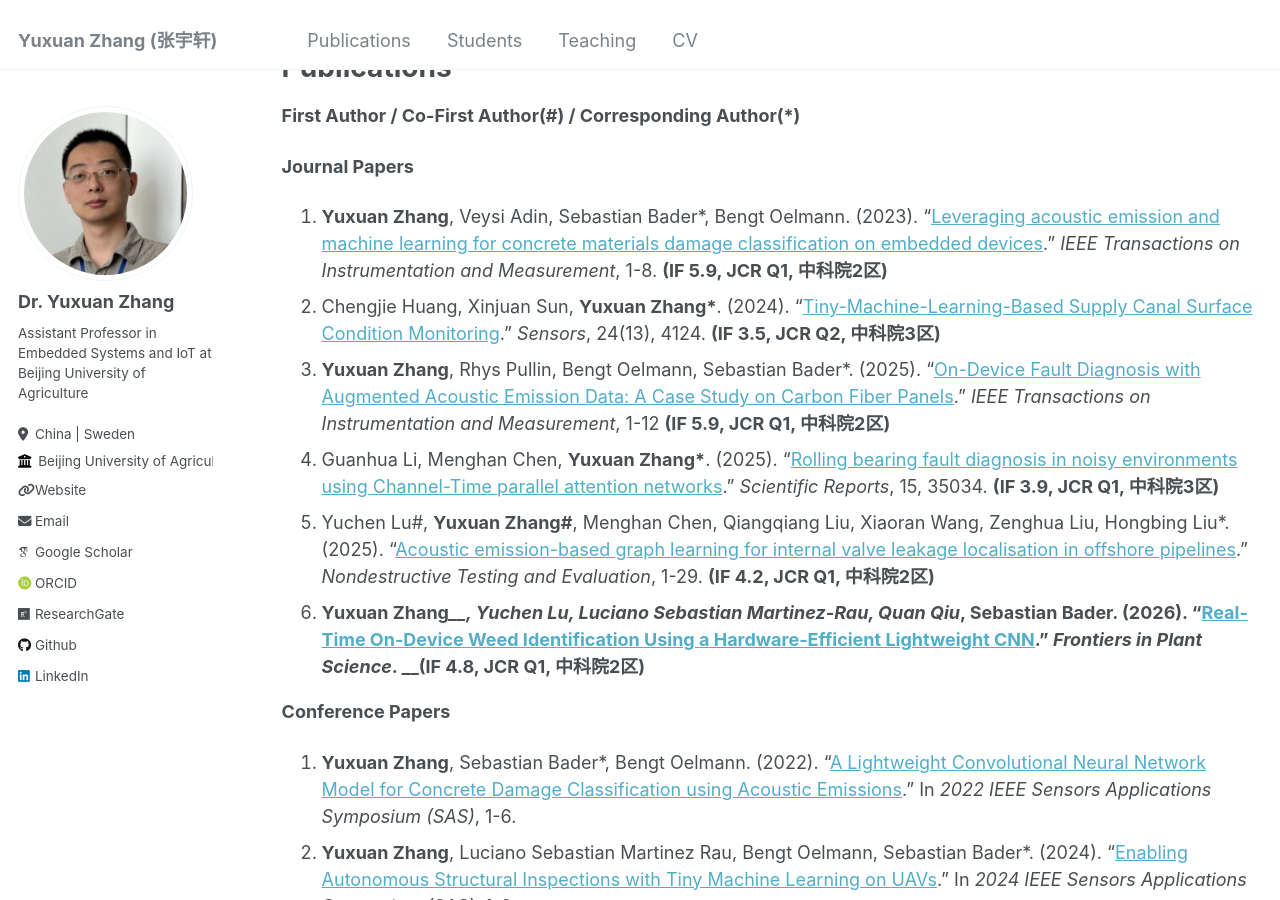
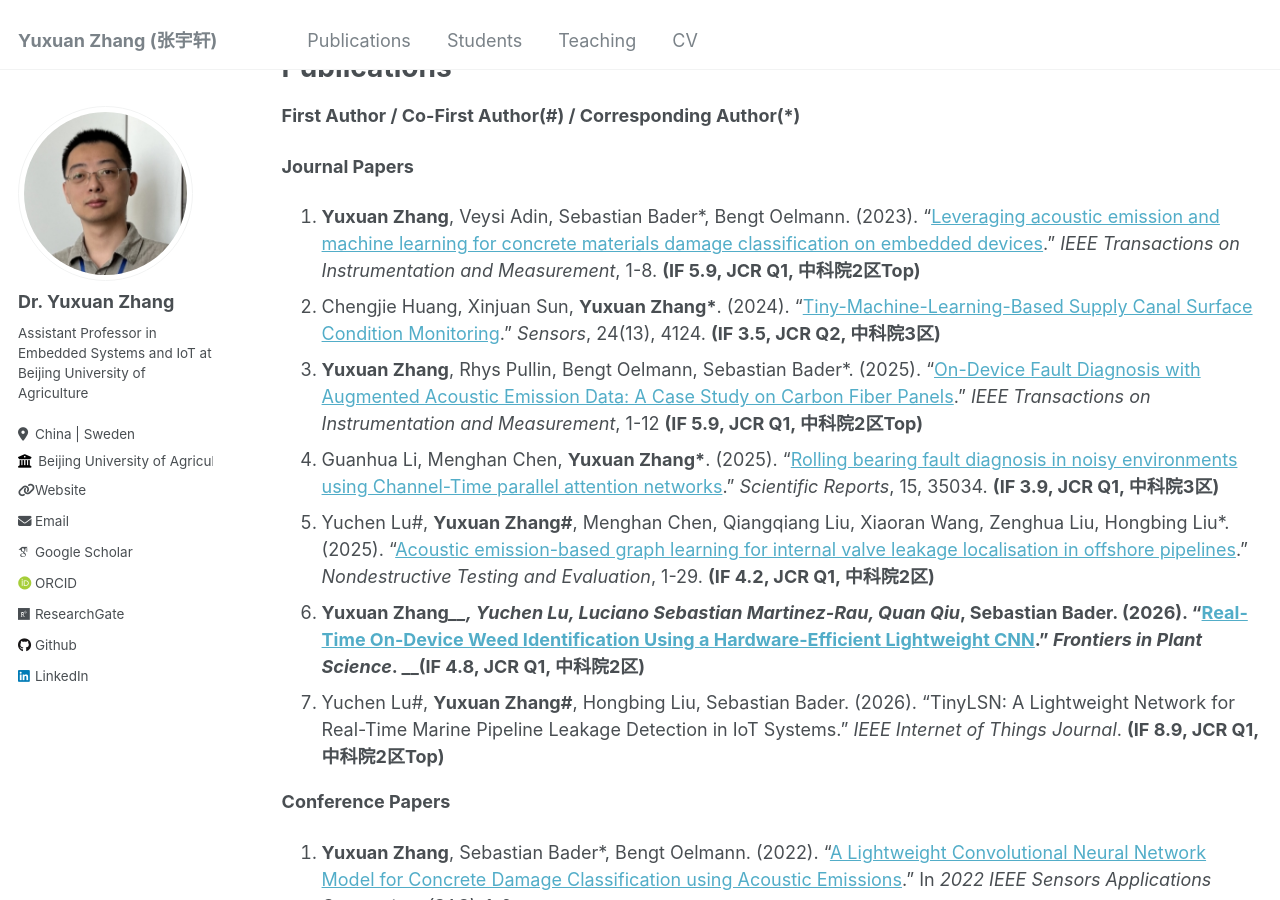
Before and after one commit to YuxuanZhang-96/YuxuanZhang-96.github.io, a Jekyll site: the page built from _pages/cv.md, in a window 1280 px wide and 900 px high, scrolled down 702 px. Built offline with Jekyll 4.4.1, drawn with Linux system fonts in a browser that asks for light colours; some web fonts are replaced.

Commit message:
Update cv.md

```diff
--- a/_pages/cv.md
+++ b/_pages/cv.md
@@ -37,12 +37,13 @@ Publications
 __First Author / Co-First Author(#) / Corresponding Author(*)__
 
 __Journal Papers__
-1. __Yuxuan Zhang__, Veysi Adin, Sebastian Bader*, Bengt Oelmann. (2023). "[Leveraging acoustic emission and machine learning for concrete materials damage classification on embedded devices](https://ieeexplore.ieee.org/document/10227301)." _IEEE Transactions on Instrumentation and Measurement_, 1-8. __(IF 5.9, JCR Q1, 中科院2区)__
+1. __Yuxuan Zhang__, Veysi Adin, Sebastian Bader*, Bengt Oelmann. (2023). "[Leveraging acoustic emission and machine learning for concrete materials damage classification on embedded devices](https://ieeexplore.ieee.org/document/10227301)." _IEEE Transactions on Instrumentation and Measurement_, 1-8. __(IF 5.9, JCR Q1, 中科院2区Top)__
 2. Chengjie Huang, Xinjuan Sun, __Yuxuan Zhang*__. (2024). "[Tiny-Machine-Learning-Based Supply Canal Surface Condition Monitoring](https://www.mdpi.com/1424-8220/24/13/4124)." _Sensors_, 24(13), 4124. __(IF 3.5, JCR Q2, 中科院3区)__
-3. __Yuxuan Zhang__, Rhys Pullin, Bengt Oelmann, Sebastian Bader*. (2025). "[On-Device Fault Diagnosis with Augmented Acoustic Emission Data: A Case Study on Carbon Fiber Panels](https://ieeexplore.ieee.org/document/11029626)." _IEEE Transactions on Instrumentation and Measurement_, 1-12 __(IF 5.9, JCR Q1, 中科院2区)__
+3. __Yuxuan Zhang__, Rhys Pullin, Bengt Oelmann, Sebastian Bader*. (2025). "[On-Device Fault Diagnosis with Augmented Acoustic Emission Data: A Case Study on Carbon Fiber Panels](https://ieeexplore.ieee.org/document/11029626)." _IEEE Transactions on Instrumentation and Measurement_, 1-12 __(IF 5.9, JCR Q1, 中科院2区Top)__
 4. Guanhua Li, Menghan Chen, __Yuxuan Zhang*__. (2025). "[Rolling bearing fault diagnosis in noisy environments using Channel-Time parallel attention networks](https://www.nature.com/articles/s41598-025-22683-y)." _Scientific Reports_, 15, 35034. __(IF 3.9, JCR Q1, 中科院3区)__
 5. Yuchen Lu#, __Yuxuan Zhang#__, Menghan Chen, Qiangqiang Liu, Xiaoran Wang, Zenghua Liu, Hongbing Liu*. (2025). "[Acoustic emission-based graph learning for internal valve leakage localisation in offshore pipelines](https://www.tandfonline.com/doi/full/10.1080/10589759.2025.2572393)." _Nondestructive Testing and Evaluation_, 1-29. __(IF 4.2, JCR Q1, 中科院2区)__
 6. __Yuxuan Zhang*__, Yuchen Lu, Luciano Sebastian Martinez-Rau, Quan Qiu*, Sebastian Bader. (2026). "[Real-Time On-Device Weed Identification Using a Hardware-Efficient Lightweight CNN](https://www.frontiersin.org/journals/plant-science/articles/10.3389/fpls.2026.1747863/abstract)." _Frontiers in Plant Science_. __(IF 4.8, JCR Q1, 中科院2区)__
+7. Yuchen Lu#, __Yuxuan Zhang#__, Hongbing Liu, Sebastian Bader. (2026). "TinyLSN: A Lightweight Network for Real-Time Marine Pipeline Leakage Detection in IoT Systems." _IEEE Internet of Things Journal_. __(IF 8.9, JCR Q1, 中科院2区Top)__
 
 __Conference Papers__
 1. __Yuxuan Zhang__, Sebastian Bader*, Bengt Oelmann. (2022). "[A Lightweight Convolutional Neural Network Model for Concrete Damage Classification using Acoustic Emissions](https://ieeexplore.ieee.org/document/9881386)." In _2022 IEEE Sensors Applications Symposium (SAS)_, 1-6.
```
